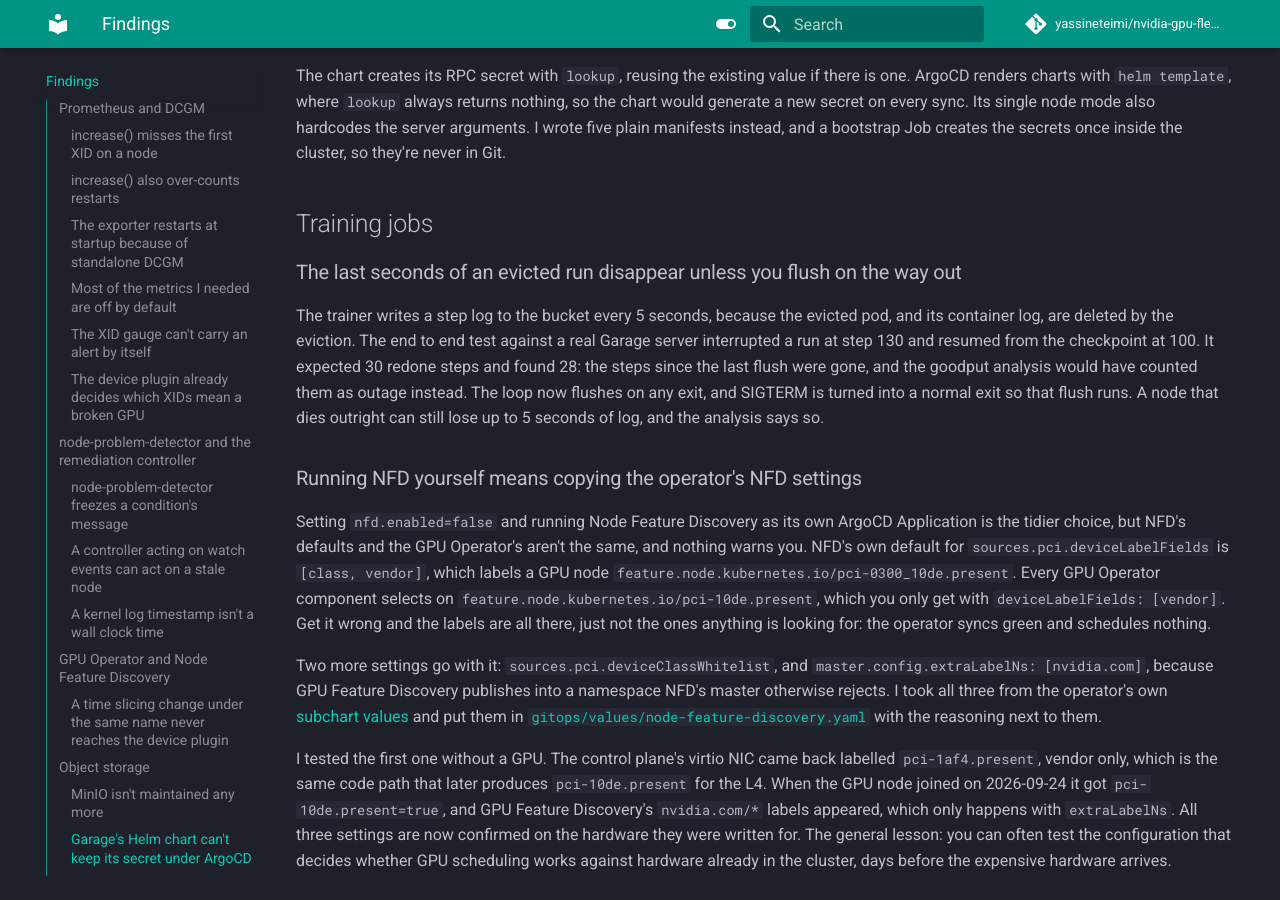
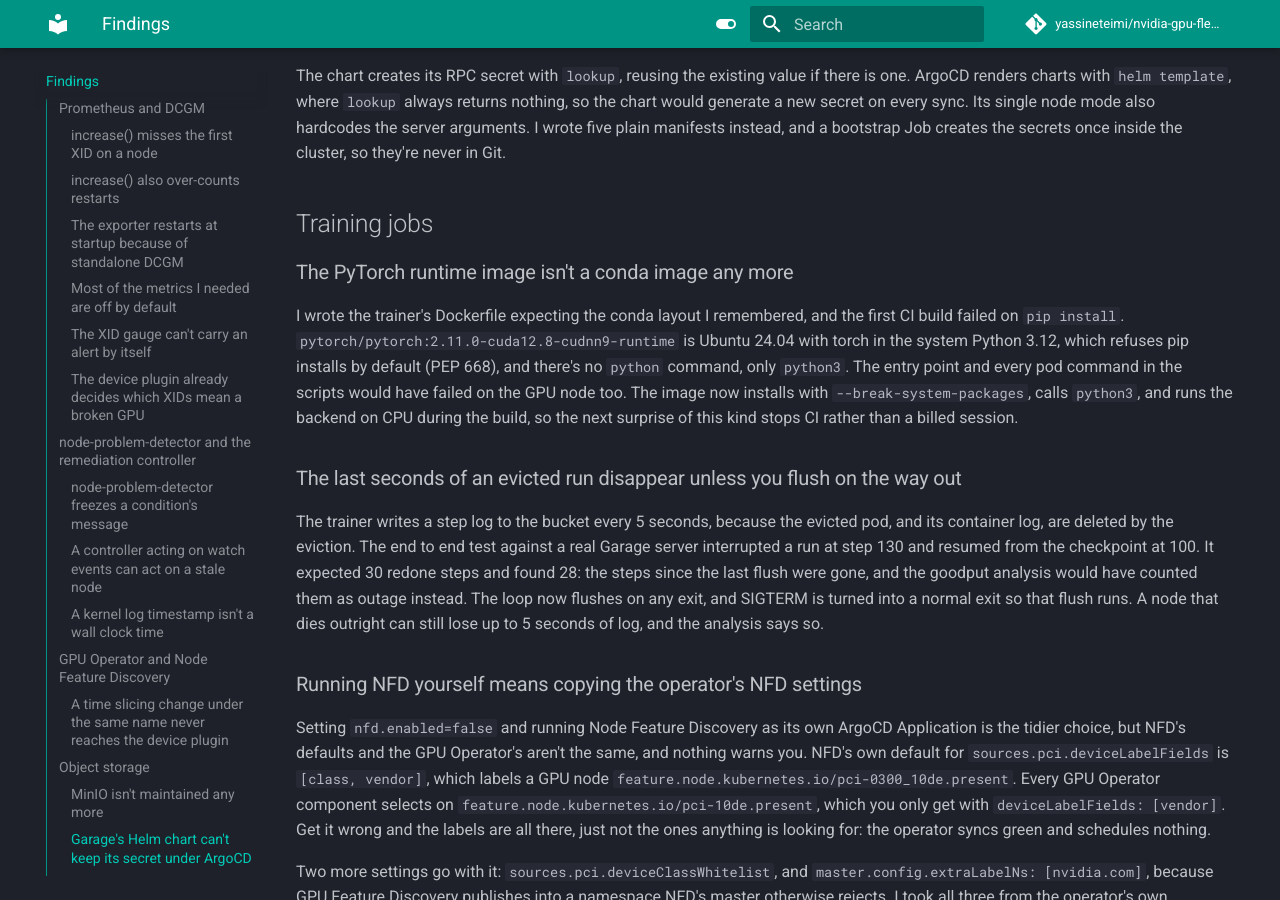
Before and after one commit to yassineteimi/nvidia-gpu-fleet-poc, an MkDocs documentation site: the page built from docs/findings.md, in a window 1280 px wide and 900 px high, scrolled down 3003 px. Built offline with MkDocs 1.6.1 and Material for MkDocs 9.7.7, drawn with Linux system fonts in a browser that asks for light colours; comment, search, counter and statistics services are not loaded.

```diff
--- a/docs/findings.md
+++ b/docs/findings.md
@@ -149,6 +149,17 @@
 Job creates the secrets once inside the cluster, so they're never in Git.
 
 ## Training jobs
+
+### The PyTorch runtime image isn't a conda image any more
+
+I wrote the trainer's Dockerfile expecting the conda layout I remembered, and the first
+CI build failed on `pip install`. `pytorch/pytorch:2.11.0-cuda12.8-cudnn9-runtime` is
+Ubuntu 24.04 with torch in the system Python 3.12, which refuses pip installs by
+default (PEP 668), and there's no `python` command, only `python3`. The entry point
+and every pod command in the scripts would have failed on the GPU node too. The image
+now installs with `--break-system-packages`, calls `python3`, and runs the backend on
+CPU during the build, so the next surprise of this kind stops CI rather than a billed
+session.
 
 ### The last seconds of an evicted run disappear unless you flush on the way out
 
```
Also changed, not shown: docs/04-goodput-and-burn-in.md (+1 -1 lines), 1 other file.
